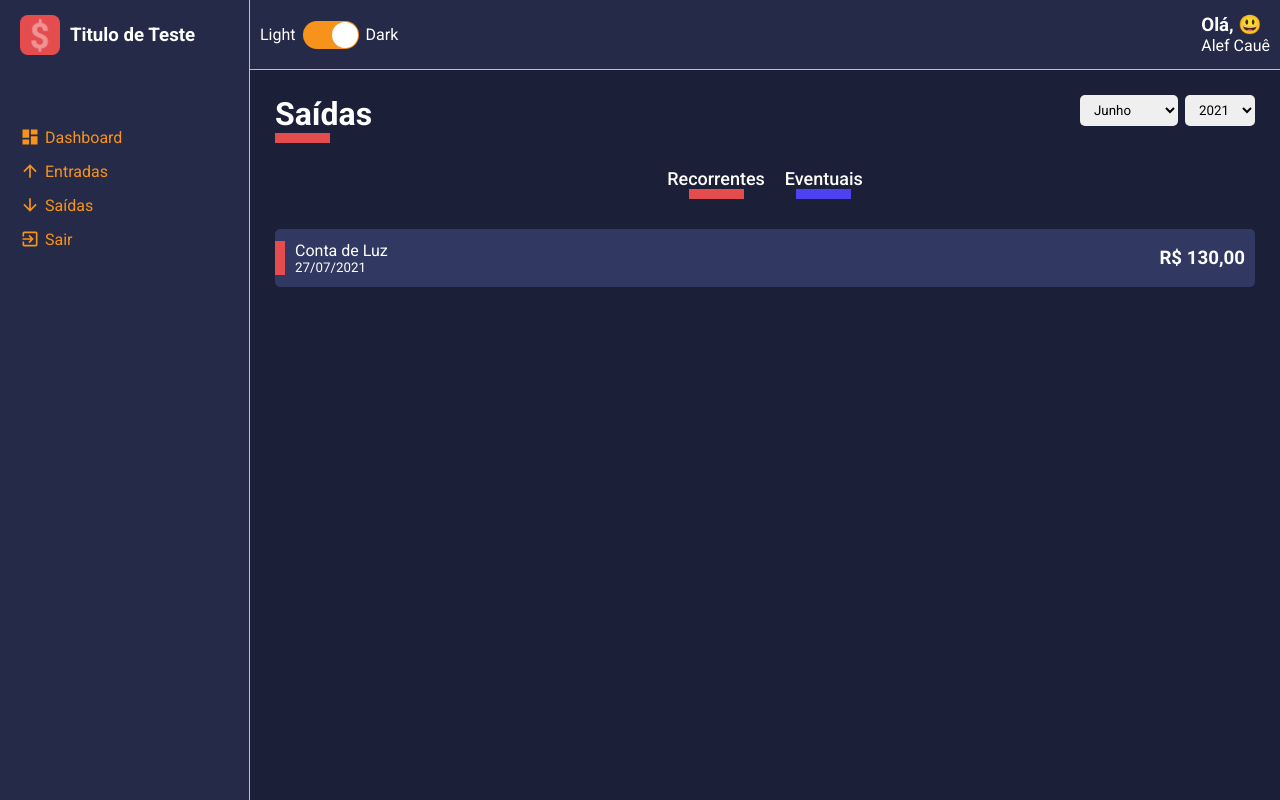
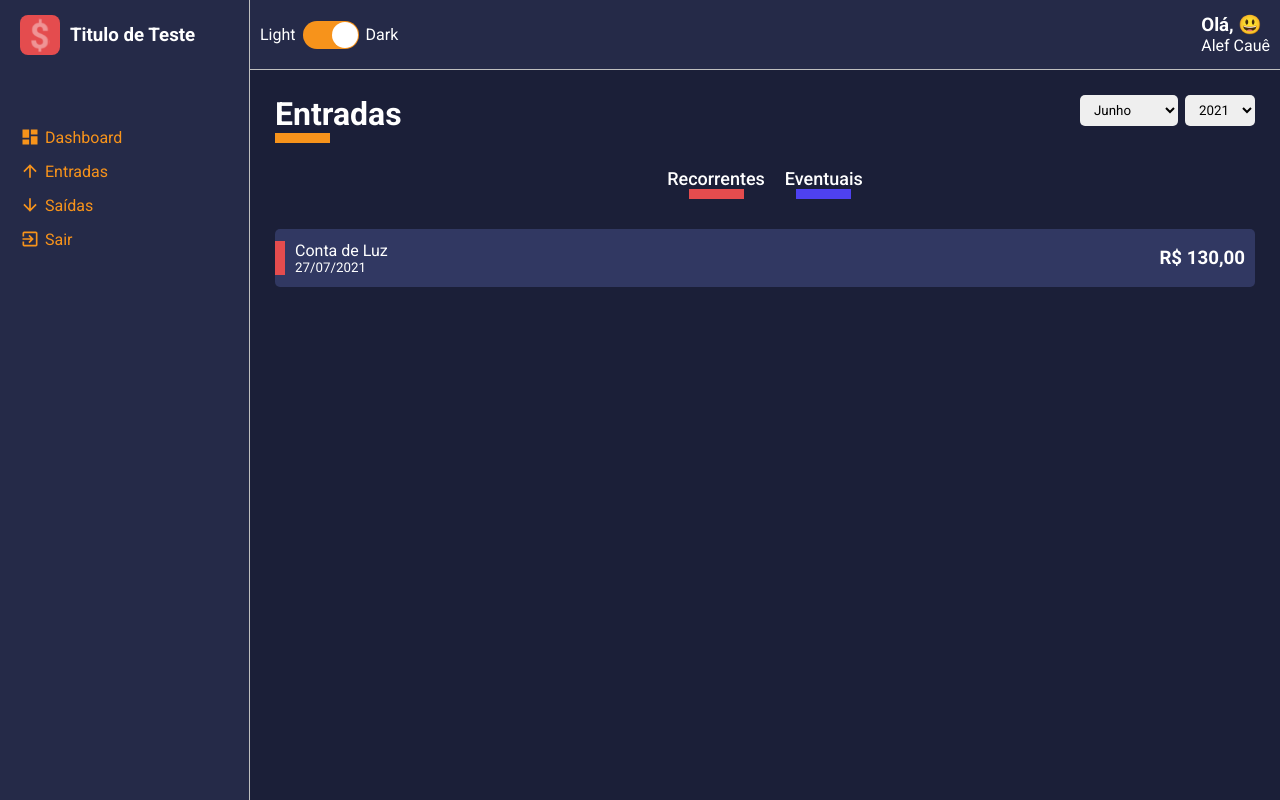
Before and after one commit to alefwhite/DashboardTsReact, a React (Create React App) app in the folder frontend/: page /list/entry-balance in a window 1280 px wide. Built offline with nearby package versions, Linux system fonts and the light colour scheme.

Commit message:
Rotas e navegação da aplicação

```diff
--- a/frontend/package.json
+++ b/frontend/package.json
@@ -14,6 +14,7 @@
     "react": "^17.0.2",
     "react-dom": "^17.0.2",
     "react-icons": "^4.2.0",
+    "react-router-dom": "^5.2.0",
     "react-scripts": "4.0.3",
     "react-switch": "^6.0.0",
     "styled-components": "^5.3.0",
@@ -43,5 +44,8 @@
       "last 1 firefox version",
       "last 1 safari version"
     ]
+  },
+  "devDependencies": {
+    "@types/react-router-dom": "^5.1.7"
   }
 }
--- a/frontend/src/App.tsx
+++ b/frontend/src/App.tsx
@@ -2,20 +2,16 @@
 import { ThemeProvider } from 'styled-components';
 import GlobalStyles from './styles/GlobalStyles';
 
-import Layout from "./components/Layout";
 import dark from './styles/themes/dark';
 import light from './styles/themes/light';
 
-import Dashboard from "./pages/Dashboard";
-import List from "./pages/List";
+import Routes from './routes/index';
 
 const App: React.FC = () => {
     return (
         <ThemeProvider theme={dark}>
             <GlobalStyles/>
-            <Layout>
-                <List/>
-            </Layout>
+            <Routes />
         </ThemeProvider>
     );
 }
--- a/frontend/src/components/Aside/index.tsx
+++ b/frontend/src/components/Aside/index.tsx
@@ -24,15 +24,15 @@
                 <Title>Titulo de Teste</Title>
             </Header>
             <MenuContainer>
-                <MenuItemLink href="#">
+                <MenuItemLink href="/dashboard">
                     <MdDashboard/>
                     Dashboard
                 </MenuItemLink>
-                <MenuItemLink href="#">
+                <MenuItemLink href="/list/entry-balance">
                     <MdArrowUpward/>
                     Entradas
                 </MenuItemLink>
-                <MenuItemLink href="#">
+                <MenuItemLink href="/list/exit-balance">
                     <MdArrowDownward/>
                     Saídas
                 </MenuItemLink>
--- a/frontend/src/components/SelectInput/index.tsx
+++ b/frontend/src/components/SelectInput/index.tsx
@@ -14,7 +14,7 @@
            <select>
                {
                     options.map(option => (
-                        <option value={option.value}>{option.label}</option>
+                        <option value={option.value} key={option.value}>{option.label}</option>
                     ))
                }
            </select>
--- a/frontend/src/pages/List/index.tsx
+++ b/frontend/src/pages/List/index.tsx
@@ -1,11 +1,34 @@
-import React from "react";
+import React, { useMemo } from "react";
 import ContentHeader from "../../components/ContentHeader";
 import SelectInput from "../../components/SelectInput";
 import { Container, Content, Filters } from './styles'
 
 import HistoryFinanceCard from '../../components/HistoryFinanceCard';
 
-const List: React.FC = () => {
+interface IRouteParams {
+    match: {
+        params: {
+            type: string;
+        }
+    }
+}
+
+const List: React.FC<IRouteParams> = ({ match }) => {
+    const { type } = match.params;
+
+    const title = useMemo(() => {
+        return type === 'entry-balance' ?
+            {
+                title: 'Entradas',
+                lineColor: '#F7931B'
+            } :
+            {
+                title: "Saídas",
+                lineColor: '#E44C4E'
+            }
+
+    },[type]);
+
     const months = [
         {value: 6, label: 'Junho'},
         {value: 7, label: 'Julho'},
@@ -22,7 +45,7 @@
 
     return (
        <Container>
-            <ContentHeader title="Saídas" lineColor="#E44C4E">
+            <ContentHeader title={title.title} lineColor={title.lineColor}>
                 <SelectInput options={months} />
                 <SelectInput options={years} />
             </ContentHeader>
--- /dev/null
+++ b/frontend/src/routes/app.routes.tsx
@@ -0,0 +1,19 @@
+import React from 'react';
+
+import { Switch, Route } from 'react-router-dom';
+
+import Layout from '../components/Layout';
+import Dashboard from '../pages/Dashboard';
+import List from '../pages/List';
+
+
+const AppRoutes: React.FC = () => (
+   <Layout>
+        <Switch>
+            <Route path="/dashboard" exact component={Dashboard} />
+            <Route path="/list/:type" exact component={List} />
+        </Switch>
+    </Layout>
+);
+
+export default AppRoutes;
--- /dev/null
+++ b/frontend/src/routes/index.tsx
@@ -0,0 +1,12 @@
+import React from 'react';
+import { BrowserRouter } from 'react-router-dom';
+
+import AppRoutes from './app.routes';
+
+const Routes: React.FC = () => (
+    <BrowserRouter>
+        <AppRoutes />
+    </BrowserRouter>
+)
+
+export default Routes;
```
Also changed, not shown: 1 other file (tests, documents, lock files or other folders).
